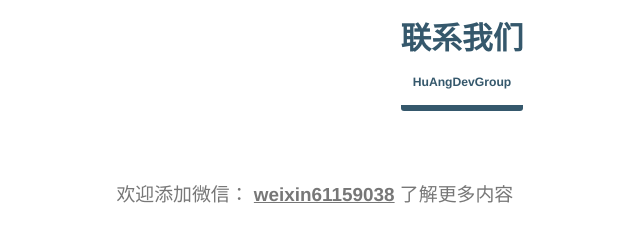
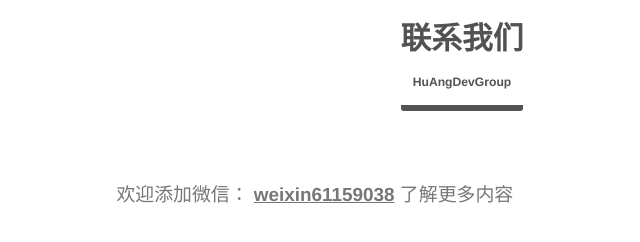
Before and after one commit to hadevg/hadevg.github.io, a plain HTML site: page wx.html in a window 1280 px wide. Shown: the top 242 px of the page, without its empty margins (178-818 px from the left). Drawn offline with Linux system fonts and the light colour scheme; files whose address does not match are found by name.

Commit message:
Update style.css

```diff
--- a/css/style.css
+++ b/css/style.css
@@ -1,6 +1,8 @@
 @charset "utf-8";
 
 /* Basic CSS starts */
+
+body{-webkit-filter: grayscale(100%);}
 
 *{
 	font-family: Microsoft YaHei,Helvetica,Arial,sans-serif;
@@ -9,6 +11,7 @@
 html{font-size:62.5%}
 body
 {
+
     font-size:14px;
     margin:0;
     padding:0;
```
